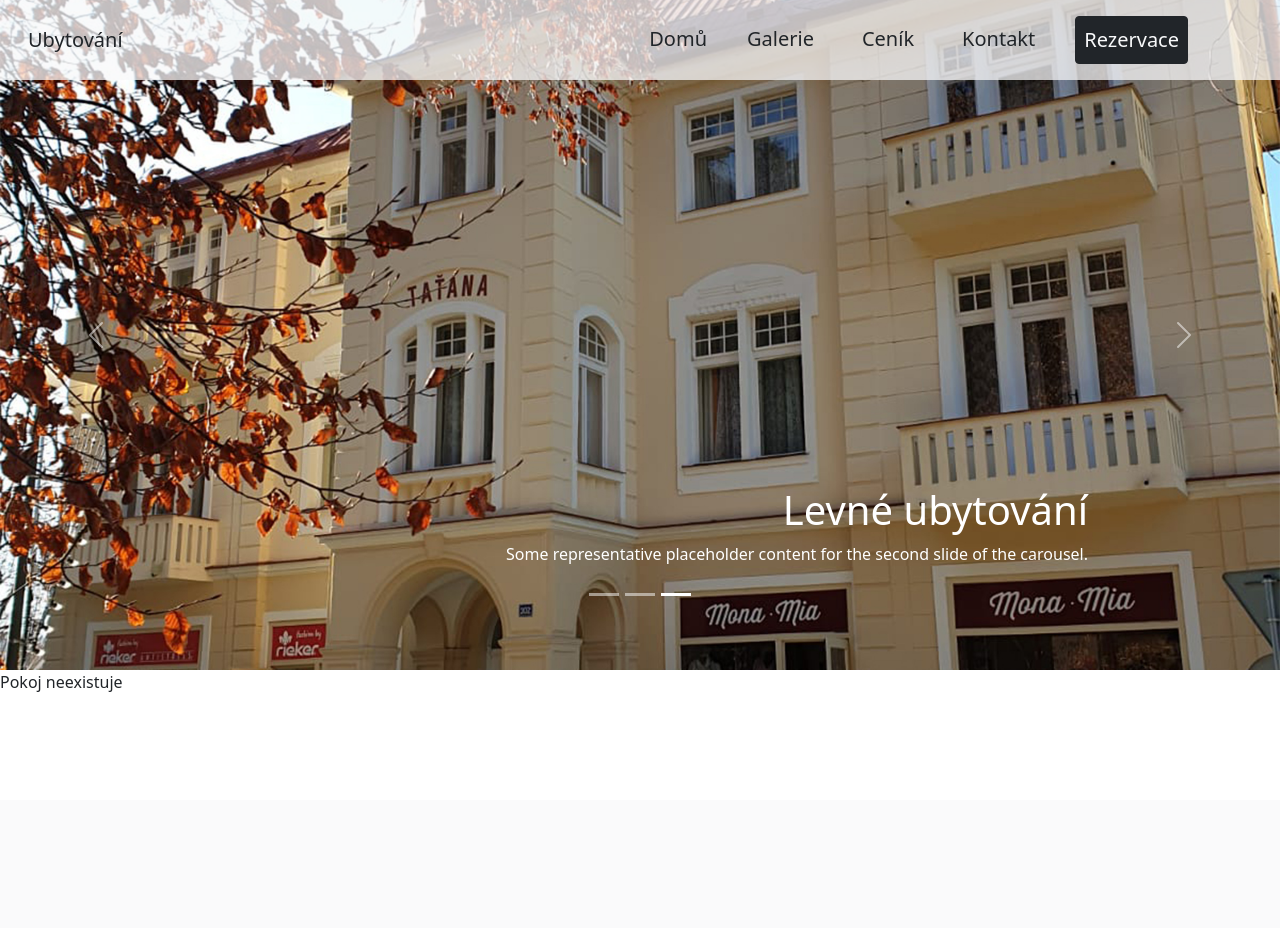
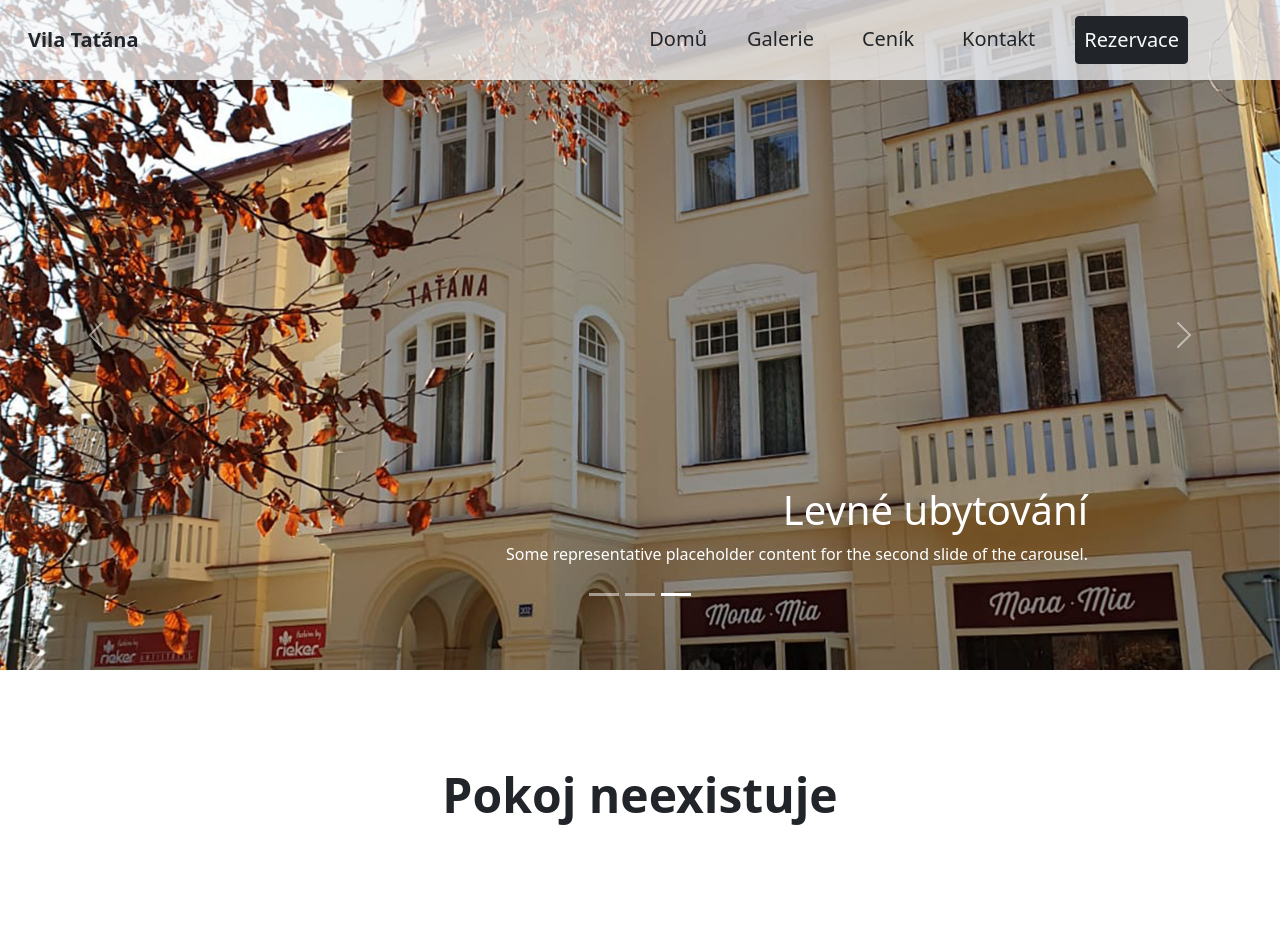
Before and after one commit to tomanec11/Web_, a PHP site: page /rezervace.php in a window 1280 px wide. Before the commit the page ends 692 px from the top, so only its background shows below. Run offline with PHP 8.4, Linux system fonts and the light colour scheme; data that the repository does not hold is empty; some libraries are stand-ins or nearby versions.

Commit message:
Initial commit

```diff
--- a/email_sql.php
+++ b/email_sql.php
@@ -34,6 +34,8 @@ if (isset($_POST['name'], $_POST['email'], $_POST['tel'])) {
 
     $result = mysqli_query($connection, $sql);
     ?>
-    <h2 class="text-center h4">Děkujeme za kontaktování</h2>
+    <div class="px-4 py-3 my-5 text-center">
+        <p class="display-5">Děkujeme za kontaktování</p>
+    </div>
     <?php
 }
--- a/header.php
+++ b/header.php
@@ -1,20 +1,20 @@
 <header>
     <nav class="navbar navbar-expand-md navbar-dark fixed-top bg-light bg-opacity-75 p-3">
         <div class="container-fluid ">
-            <a class="navbar-brand text-dark" href="#">Ubytování</a>
+            <a class="navbar-brand text-dark fw-bold" href="index.php#home">Vila Taťána</a>
             <button class="navbar-toggler" type="button" data-bs-toggle="collapse" data-bs-target="#navbarCollapse" aria-controls="navbarCollapse" aria-expanded="false" aria-label="Toggle navigation">
                 <span class="navbar-toggler-icon"></span>
             </button>
             <div class="collapse navbar-collapse fs-5 justify-content-end" id="navbarCollapse">
                 <ul class="navbar-nav me-5 mb-2 mb-md-0">
                     <li class="nav-item">
-                        <a class="nav-link px-3 text-dark" href="index.php">Domů</a>
+                        <a class="nav-link px-3 text-dark" href="index.php#home">Domů</a>
                     </li>
                     <li class="nav-item px-3">
-                        <a class="nav-link  text-dark" href="#galerie">Galerie</a>
+                        <a class="nav-link  text-dark" href="index.php#galerie">Galerie</a>
                     </li>
                     <li class="nav-item px-3">
-                        <a class="nav-link  text-dark" href="#cenik">Ceník</a>
+                        <a class="nav-link  text-dark" href="index.php#cenik">Ceník</a>
                     </li>
                     <li class="nav-item px-3">
                         <a class="nav-link  text-dark" href="kontakt.php">Kontakt</a>
--- a/rezervace.php
+++ b/rezervace.php
@@ -12,29 +12,111 @@
 <?php
 include_once "header.php";
 // otevřu DB connect
-$connection = mysqli_connect("localhost", "root", "", "user_contact");
-$sql = "SELECT * FROM rooms_extra_info";
-
-$result = mysqli_query($connection, $sql);
+$conn = new mysqli("localhost", "root", "", "user_contact");
 ?>
 <?php
-if(isset($_GET['id'])){
-    $stmt = $result->prepare('SELECT * FROM rooms_extra_info WHERE id = ?');
-    $stmt-execute([$_GET['id']]);
+if (isset($_GET['id'])) {
+    $rooms = $conn->prepare('
+       SELECT * FROM rooms
+        WHERE id = ?');
 
-    $rooms_extra_info = $stmt->fetch(PDO::FETCH_ASSOC);
-    if(!$rooms_extra_info){
-        exit('Pokoj neexistuje');
+    /*$rooms = $conn->prepare('
+        SELECT * FROM rooms
+        LEFT JOIN rooms_extra_info
+        ON rooms.id = rooms_extra_info.forkey_id
+        WHERE id = ?
+        ');*/
+    $rooms->bind_param("i", $_GET['id']);
+    $rooms->execute();
+
+    $result = $rooms->get_result();
+    if ($result->num_rows === 0){
+        exit('<div class="px-4 py-5 my-5 text-center">
+                <h1 class="display-5 fw-bold">Pokoj neexistuje</h1>
+              </div>');
     }
-}else{
-    exit('Pokoj neexistuje');
+
+    $room = $result->fetch_assoc();
+    $rooms->close();
+
+
+} else {
+    exit('<div class="px-4 py-5 my-5 text-center">
+                <h1 class="display-5 fw-bold">Pokoj neexistuje</h1>
+          </div>');
 }
 
 $result = NULL;
 ?>
 
-<div class="px-4 py-5 my-5 text-center">
-    <h1 class="display-5 fw-bold"><?php echo $result['name']?></h1>
+    <div class="px-4 py-5 my-5 text-center">
+        <h1 class="display-5 fw-bold"><?php echo $room['name'] ?></h1>
+    </div>
+<div class="container justify-content-end row">
+
+    <table class="table-responsive py-4 col-lg-8">
+        <thead class="thead-dark">
+        </thead>
+        <tbody>
+        <tr>
+            <th scope="row" class="text-end px-3">WC</th>
+            <td><?php echo $room['name'] ?></td>
+        </tr>
+        <tr>
+            <th scope="row" class="text-end px-3">Sprchový kout</th>
+            <td><?php echo $room['name'] ?></td>
+        </tr>
+        <tr>
+            <th scope="row" class="text-end px-3">Umyvadlo</th>
+            <td><?php echo $room['name'] ?></td>
+        </tr>
+        <tr>
+            <th scope="row" class="text-end px-3">TV</th>
+            <td><?php echo $room['name'] ?></td>
+        </tr>
+        <tr>
+            <th scope="row" class="text-end px-3">Postele</th>
+            <td><?php echo $room['name'] ?></td>
+        </tr>
+        <tr>
+            <th scope="row" class="text-end px-3">Skříň</th>
+            <td><?php echo $room['name'] ?></td>
+        </tr>
+        </tbody>
+    </table>
+
+    <div class="py-5 col-lg-4 text-center">
+        <img src="<?php echo $room['photo']?>" alt="1" width="100%" height="100%">
+
+    </div>
+
+    <a class="btn bg-warning" href="#" role="button">Rezervovat</a>
+
+    <!--- <div class="py-5 my-5 col-lg-4 text-end">
+            <p class="card-text fw-bold fs-5">WC</p>
+            <p class="card-text fw-bold fs-5">Sprchový kout</p>
+            <p class="card-text fw-bold fs-5">Umyvadlo</p>
+            <p class="card-text fw-bold fs-5">TV</p>
+            <p class="card-text fw-bold fs-5">Postele</p>
+            <p class="card-text fw-bold fs-5">Skříň</p>
+        </div>
+        <div class="py-5 my-5 col-lg-4">
+            <p class="card-text fw-bold fs-5"><?php echo $room['name']?></p>
+            <p class="card-text fw-bold fs-5"><?php echo $room['name']?></p>
+            <p class="card-text fw-bold fs-5"><?php echo $room['name']?></p>
+            <p class="card-text fw-bold fs-5"><?php echo $room['name']?></p>
+            <p class="card-text fw-bold fs-5"><?php echo $room['name']?></p>
+            <p class="card-text fw-bold fs-5"><?php echo $room['name']?></p>
+        </div>
+    <div class="py-5 my-5 col-lg-4 col-md-2 text-start">
+        <p class="card-text fs-5 text-start"><span class="fw-bold fs-5">WC</span><?php echo $room['name']?></p>
+        <p class="card-text fs-5"><span class="fw-bold">Sprchový kout</span><?php echo $room['name']?></p>
+        <p class="card-text fs-5"><span class="fw-bold">Umyvadlo</span> <?php echo $room['name']?></p>
+        <p class="card-text fs-5"><span class="fw-bold">TV</span> <?php echo $room['name']?></p>
+        <p class="card-text fs-5"><span class="fw-bold">Postele</span> <?php echo $room['name']?></p>
+        <p class="card-text fs-5"><span class="fw-bold">Skříň</span> <?php echo $room['name']?></p>
+    </div>-->
+
 </div>
 
 
```
Also changed, not shown: index.php (+6 -4 lines), kontakt.php (+7 -2 lines).
